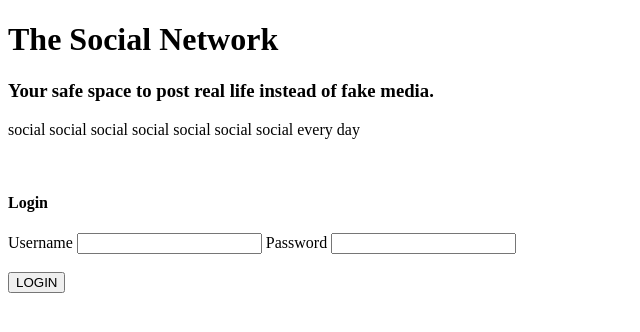
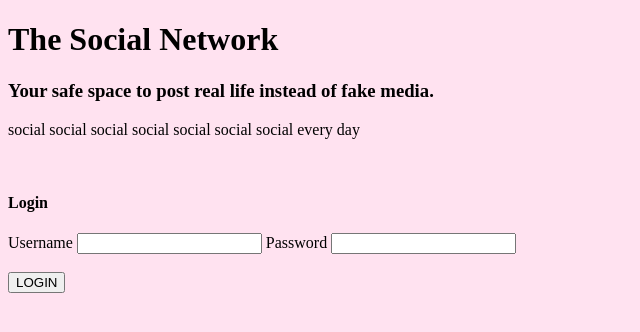
Before and after one commit to emma-l810/Social_Network, a Django app: page / in a window 1280 px wide. Shown: the top 332 px of the page, without its empty margins (0-640 px from the left). Run offline with Django 3.2, Linux system fonts and the light colour scheme.

Commit message:
pink background

```diff
--- a/polls/templates/polls/index.html
+++ b/polls/templates/polls/index.html
@@ -5,7 +5,8 @@
     <meta charset="utf-8">
     <title>SocialNetwork</title>
   </head>
-  <body>
+  <body style="background-color: #FFE2F0">
+  <div>
     <!-- random intro blurb -->
     <h1>The Social Network</h1>
     <h3>Your safe space to post real life instead of fake media.</h3>
@@ -65,6 +66,7 @@
 
     {% endif %}
 
+  </div>
   </body>
 </html>
 
```
Also changed, not shown: db.sqlite3.
